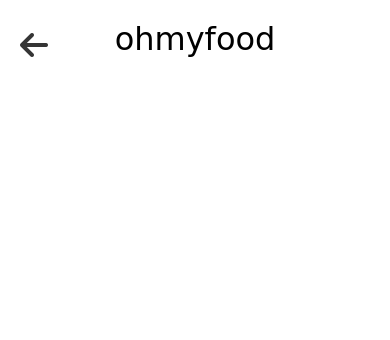
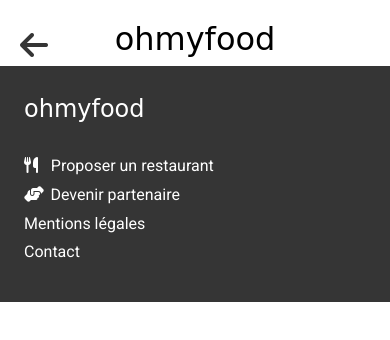
Before and after one commit to FrediNans/FredigoNans_3_29032021, a plain HTML site: page ohmyfood-menu1.html in a window 390 px wide. Drawn offline with Linux system fonts and the light colour scheme; a web font is replaced by a local one.

Commit message:
import footer + media queries

```diff
--- a/css/layout/_footer.scss
+++ b/css/layout/_footer.scss
@@ -0,0 +1,40 @@
+.footer {
+	display: flex;
+	flex-direction: column;
+	justify-content: space-around;
+	width: 100%;
+	height: 12.5rem;
+	padding-bottom: 2.25rem;
+	background-color: $dark-grey;
+	&__logo {
+		font-family: "Shrikhand", cursive;
+		font-size: 1.5rem;
+		margin-left: 1.5rem;
+		color: #ffffff;
+	}
+	&__icon1 {
+		margin-right: 0.8rem;
+	}
+	&__icon2 {
+		margin-right: 00.4rem;
+	}
+	&__link {
+		text-decoration: none;
+		color: #ffffff;
+		margin-left: 1.5rem;
+	}
+}
+@media screen and(min-width: 800px) {
+	.footer {
+		margin-top: 3.125rem;
+	}
+}
+@media screen and(min-width: 900px) {
+	.footer {
+		width: 90%;
+		margin: auto;
+		border-radius: 1rem;
+		@include shadow-light;
+		margin-top: 3.125rem;
+	}
+}
--- a/ohmyfood-menu1.html
+++ b/ohmyfood-menu1.html
@@ -27,5 +27,16 @@
 				><i class="fas fa-arrow-left"></i
 			></a>
 		</header>
+		<footer class="footer">
+			<p class="footer__logo">ohmyfood</p>
+			<a class="footer__link">
+				<i class="footer__icon1 fas fa-utensils"></i>Proposer un restaurant</a
+			>
+			<a class="footer__link"
+				><i class="footer__icon2 fas fa-hands-helping"></i>Devenir partenaire</a
+			>
+			<a class="footer__link">Mentions légales</a>
+			<a class="footer__link" href="mailto:ohmyfood@mail.fake">Contact</a>
+		</footer>
 	</body>
 </html>
```
Also changed, not shown: index.html (+25 -14 lines), ohmyfood-menu2.html (+11 -0 lines), ohmyfood-menu3.html (+11 -0 lines), ohmyfood-menu4.html (+11 -0 lines), css/styles.css, 1 other file.
